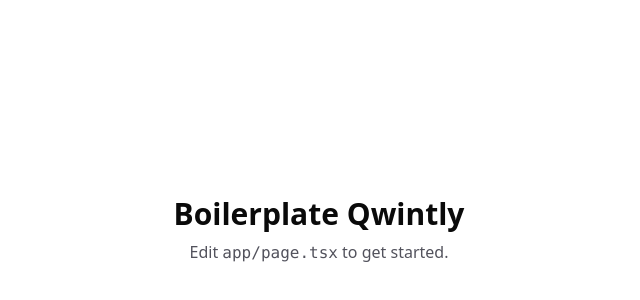
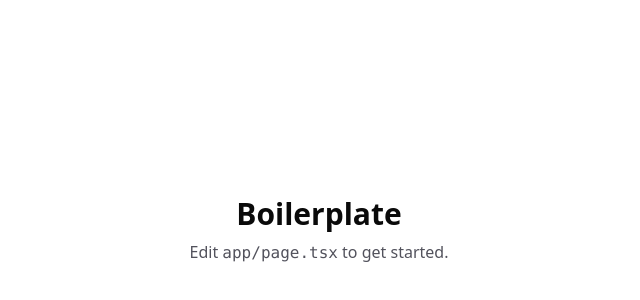
Before and after one commit to vedangiitb/qwintly-boilerplate, a Next.js app: page / in a window 1280 px wide. Shown: the part 170-470 px from the top of the page, without its empty margins (321-961 px from the left). Built offline with nearby package versions, Linux system fonts and the light colour scheme.

Commit message:
deployer validation testing

```diff
--- a/app/page.tsx
+++ b/app/page.tsx
@@ -7,7 +7,7 @@ export default function Home() {
   return (
     <div className="min-h-screen flex items-center justify-center bg-white dark:bg-black">
       <main className="p-8 text-center">
-        <h1 className="text-3xl font-semibold">Boilerplate {name.name}</h1>
+        <h1 className="text-3xl font-semibold">Boilerplate {name.namee}</h1>
         <p className="mt-2 text-zinc-600 dark:text-zinc-400">
           Edit <code>app/page.tsx</code> to get started.
         </p>
```
